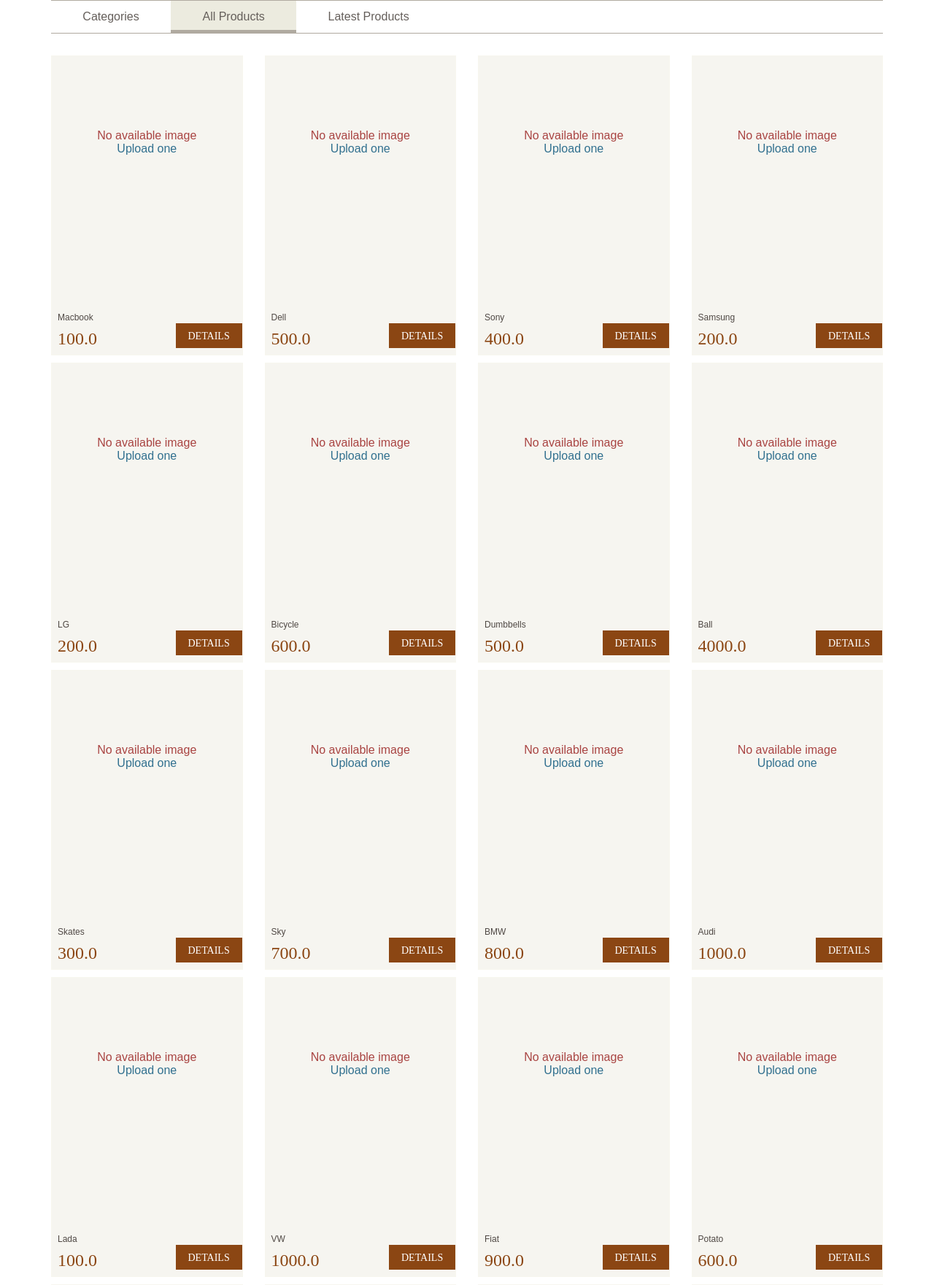
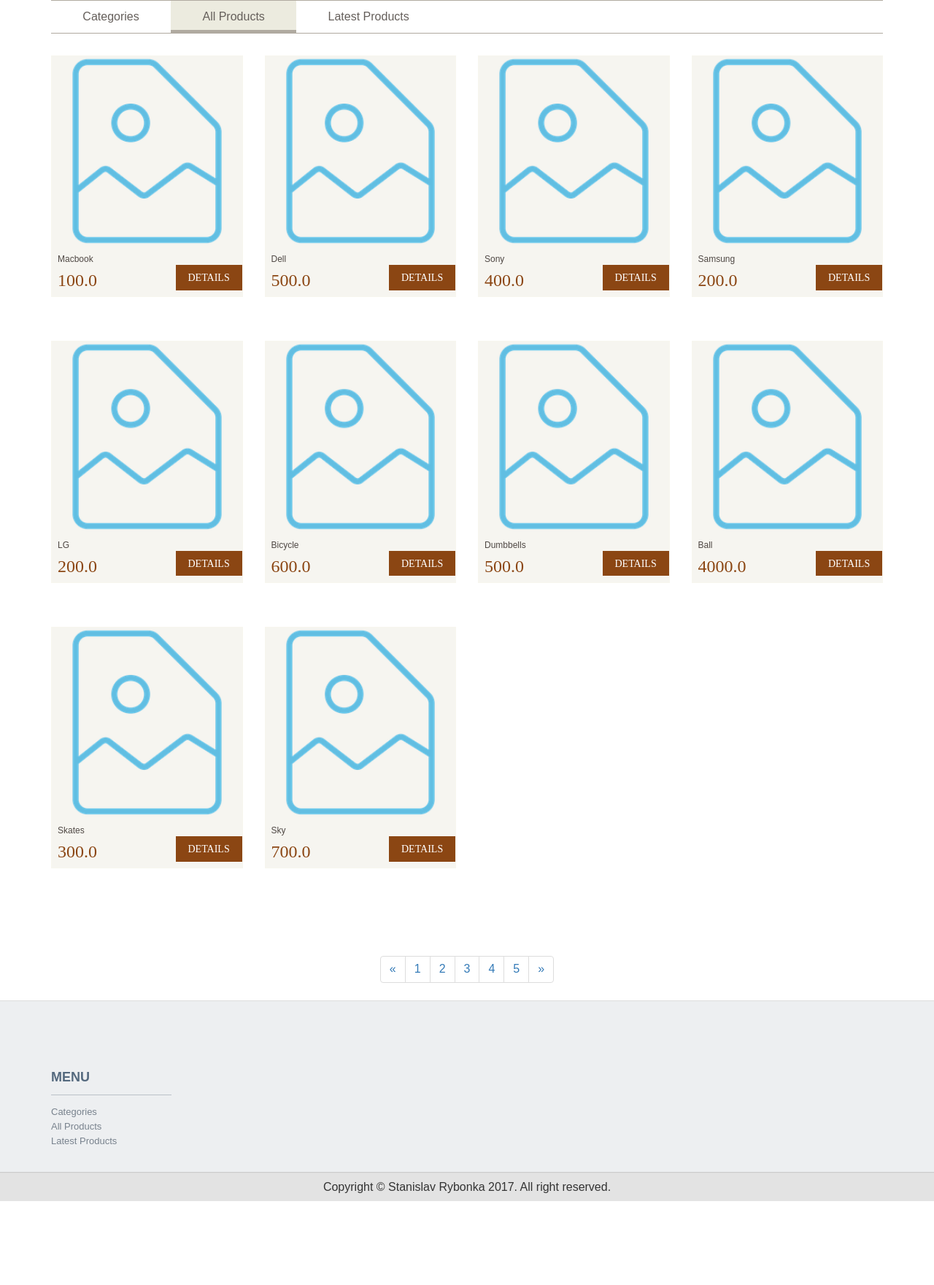
Before and after one commit to s-rybonka/spaceshop, a Django app: a page that uses templates/base.html in a window 1280 px wide. Shown: the part 80-1841 px from the top of the page at 73% size. After the commit the page ends 1726 px from the top, so only its background shows below. Run offline with Django 3.2, Linux system fonts and the light colour scheme; data comes from the database, SQL or seed files in the repository; parts of the project's set-up code (start-up, migrations or seed data) failed here and were passed over; some libraries are stand-ins or nearby versions.

Commit message:
Added default images, pagination to page, fixed some issues.

```diff
--- a/product/views.py
+++ b/product/views.py
@@ -6,6 +6,7 @@
 
 
 class CategoryView(ListView):
+    paginate_by = 5
     template_name = 'product/category.html'
 
     def get_queryset(self):
@@ -13,11 +14,13 @@
 
 
 class AllProductsViews(ListView):
+    paginate_by = 10
     template_name = 'product/all_products.html'
     model = Product
 
 
 class ProductsView(ListView):
+    paginate_by = 5
     template_name = 'product/products.html'
 
     def get_context_data(self, **kwargs):
@@ -42,6 +45,7 @@
 
 
 class LatestProductsView(LoginRequiredMixin, ListView):
+    paginate_by = 5
     template_name = 'product/latest_products.html'
     hours_24 = timezone.now() - timezone.timedelta(days=1)
 
--- a/spaceshop/settings.py
+++ b/spaceshop/settings.py
@@ -23,7 +23,7 @@
 SECRET_KEY = 'stf)=8djmvems$$lnmc-2@o9puwf&$u(ui51nvdy2vs$)%d$v+'
 
 # SECURITY WARNING: don't run with debug turned on in production!
-DEBUG = False
+DEBUG = True
 
 ALLOWED_HOSTS = [
     '*'
--- a/templates/base.html
+++ b/templates/base.html
@@ -36,10 +36,13 @@
                 {% endblock %}
             {% endblock %}
 
+            {% include 'snippets/pagination.html' %}
+
         </div>
     </div>
 </div>
 <!-- container -->
+
 
 {% include 'snippets/footer.html' %}
 <script src="{% static 'jquery/dist/jquery.min.js' %}"></script>
--- a/templates/product/all_products.html
+++ b/templates/product/all_products.html
@@ -8,22 +8,22 @@
 
             <div class="row" style="margin-top: 20px; padding-bottom: 50px;">
                 {% for object in object_list %}
-                <div class="col-md-3">
+                    <div class="col-md-3" style="padding-bottom: 50px;">
                         <div class="f-products">
 
                             <div class="item" style="padding-top: 10px;">
                                 <div class="product-grid">
                                     <div class="product-pic">
                                         {% if object.image %}
-                                    <img class="single_prod img-responsive" src="{% static 'images/p1.jpg' %}"
+                                            <img class="single_prod img-responsive" src="{{ object.image.url }}"
                                                  alt="Elliot Boots"/>
+
                                         {% else %}
-                                      <div style="width: 240px;height: 240px;" class="center-block">
-                                        <p class="text-danger text-center" style="margin-top: 100px;">No available image
-                                            <br>
-                                        <p class="text-info text-center">Upload one</p>
-                                        </p>
-                                    </div>
+                                            <img class="single_prod img-responsive"
+                                                 src="{% static 'images/empty_prod.png' %}"
+                                                 alt="Elliot Boots"/>
+
+
                                         {% endif %}
                                     </div>
                                     <div class="product-pic-info">
@@ -33,7 +33,8 @@
                                                 <span>{{ object.price }}</span>
                                             </div>
                                             <div class="product-pic-info-cart">
-                                            <a class="p-btn" href="{% url 'product_details' category_slug=object.category.slug|lower product_slug=object.slug %}">Details</a>
+                                                <a class="p-btn"
+                                                   href="{% url 'product_details' category_slug=object.category.slug|lower product_slug=object.slug %}">Details</a>
                                             </div>
                                             <div class="clearfix"></div>
                                         </div>
--- /dev/null
+++ b/templates/snippets/pagination.html
@@ -0,0 +1,20 @@
+{% load i18n %}
+
+{% if is_paginated %}
+    <nav class="text-center">
+        <ul class="pagination">
+            <li>
+                <a class="paginate_by"
+                   href="?page=1">&laquo;</a>
+            </li>
+            {% for p in paginator.page_range %}
+                <li {% if object_list.number == p %}class="active"{% endif %}>
+                    <a class="paginate_by" href="?page={{ p }}">{{ p }}</a>
+                </li>
+            {% endfor %}
+            <li>
+                <a class="paginate_by" href="?page={{ paginator.num_pages }}">&raquo;</a>
+            </li>
+        </ul>
+    </nav>
+{% endif %}
```
Also changed, not shown: templates/product/category.html (+7 -7 lines), templates/product/latest_products.html (+4 -9 lines), templates/product/product_details.html (+7 -11 lines), templates/product/products.html (+7 -10 lines), assets/images/empty_cat.png (added), assets/images/empty_prod.png (added), assets/js/auto_hover.js (added). Lines whose indentation alone changed are shown as unchanged.
